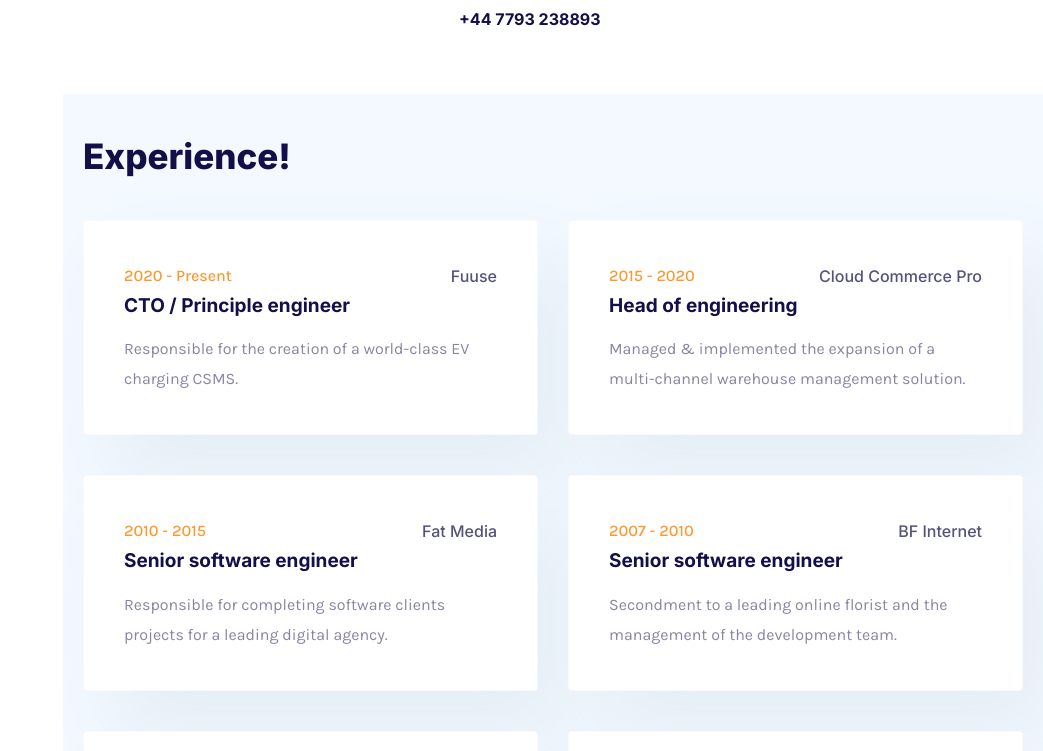
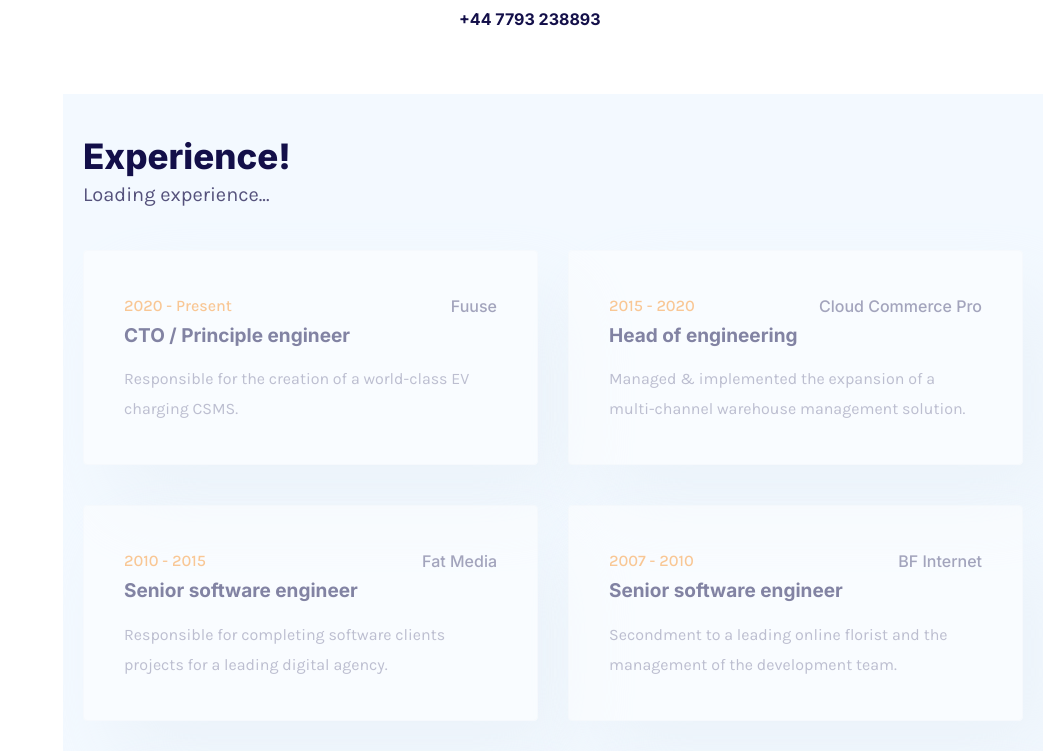
Before and after one commit to davidrabbich81/portfolio, a Next.js app in the folder portfolioweb/: page /index-one-page in a window 1280 px wide. Shown: the part 1240-1991 px from the top of the page, without its empty margins (237-1280 px from the left). Built offline with nearby package versions, Linux system fonts and the light colour scheme; no server answers; a web font is replaced by a local one.

Commit message:
Updated the experience page to include a loading message and semi-opacity

```diff
--- a/portfolioweb/src/components/Experience.js
+++ b/portfolioweb/src/components/Experience.js
@@ -1,6 +1,8 @@
 import React, { useEffect, useContext } from "react";
 import { context } from "../context";
 import experienceClient from "../api/experienceClient";
+
+let loadedExperience = false;
 
 let experiences = [
   {
@@ -70,6 +72,7 @@ const Experience = () => {
   let getExperiences = () => {
       experienceClient.getExperiences()
       .then((response)=>{
+          loadedExperience = true;
           setResponseData(response.data);
           console.log("ResponseData", responseData);
           if (responseData != null && responseData.length > 0){
@@ -87,12 +90,15 @@ const Experience = () => {
       <div className="tm_content w-full max-w-[1250px] h-auto clear-both my-0 mx-auto py-0 px-[20px]">
         <div className="elisc_tm_title w-full float-left">
           <h3 className="text-[40px] font-extrabold">Experience!</h3>
+          {loadedExperience === false &&
+            <p className="text-[20px]">Loading experience...</p>
+          }
         </div>
         <div className="list w-full float-left mt-[40px]">
           <ul className="ml-[-30px] flex flex-wrap">
             {(responseData || experiences).map((experience) => (
               <li
-                className="mb-[40px] pl-[30px] float-left w-1/2"
+                className={(loadedExperience ? "" : "opacity-50") + " mb-[40px] pl-[30px] float-left w-1/2" }
                 key={"experience" + experience.id}
               >
                 <div className="list_inner w-full float-left clear-both bg-white rounded-[4px] px-[70px] py-[45px] relative">
```
